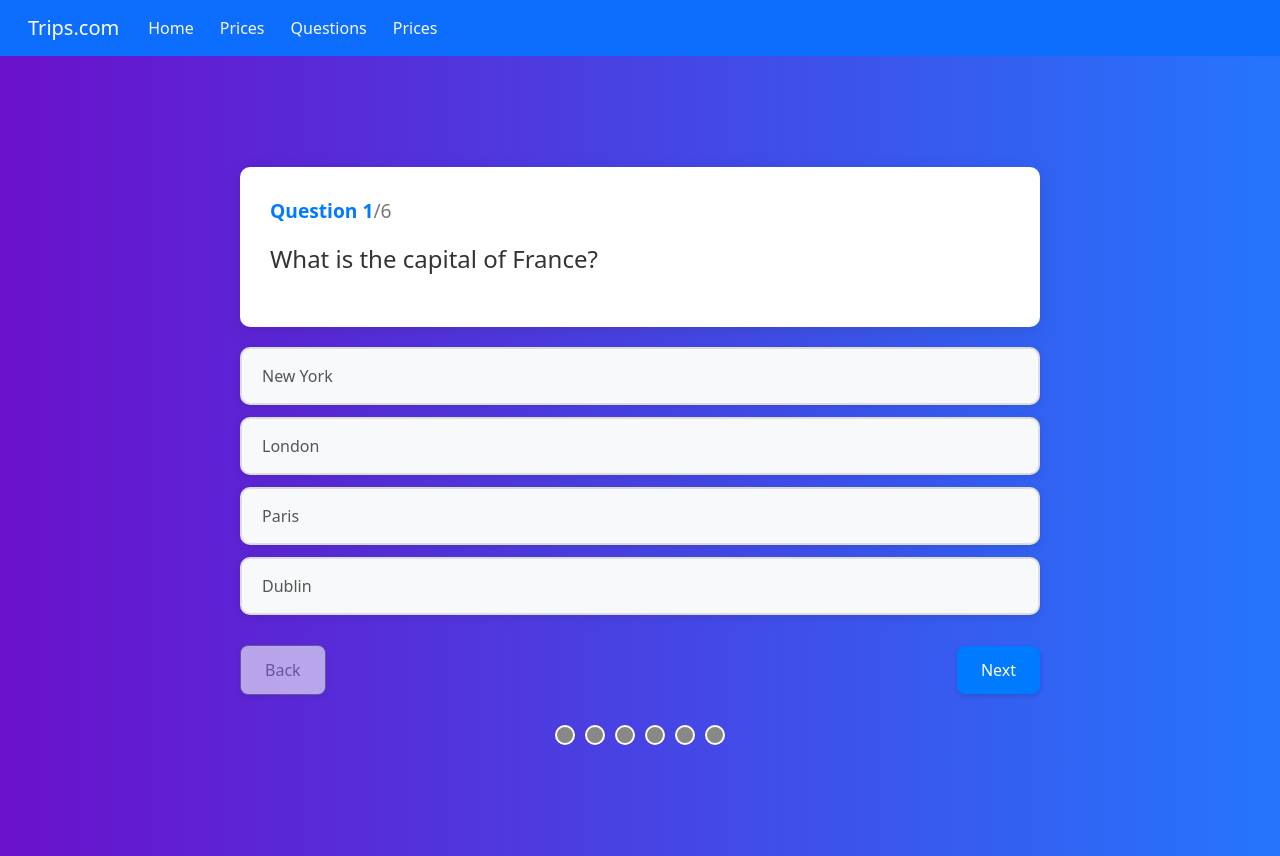
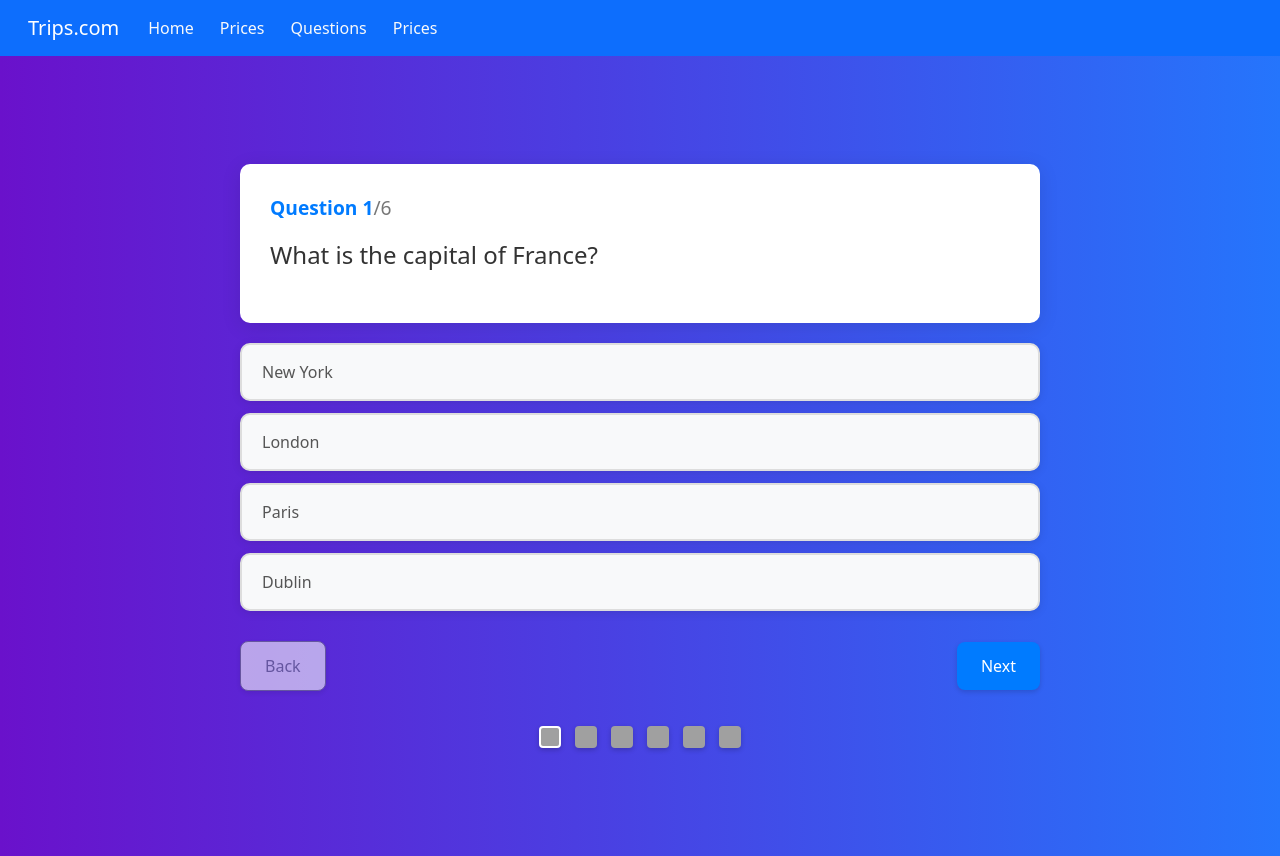
Before and after one commit to SanskarSontakke/test-react, a React (Create React App) app: page /questions in a window 1280 px wide. Built offline with nearby package versions, Linux system fonts and the light colour scheme.

Commit message:
modified:   src/components/questions/questions.css 	modified:   src/components/questions/questions.js

```diff
--- a/src/components/questions/questions.css
+++ b/src/components/questions/questions.css
@@ -93,6 +93,7 @@ body {
   cursor: pointer;
   transition: all 0.3s ease;
   box-shadow: 0 2px 10px rgba(0, 0, 0, 0.1); /* Add a subtle shadow */
+  pointer-events: auto; /* Allow clicking by default */
 }
 
 .answer-button:hover {
@@ -111,6 +112,58 @@ body {
     background-color: #007bff;
     color: white;
     border-color: #0056b3;
+}
+
+/* New styles for correct and incorrect answers */
+.answer-button.correct {
+  background-color: #28a745;
+  color: white;
+  border-color: #1e7e34;
+  pointer-events: none; /* Disable clicking after selection */
+}
+
+.answer-button.incorrect {
+  background-color: #dc3545;
+  color: white;
+  border-color: #bd2130;
+  pointer-events: none; /* Disable clicking after selection */
+}
+
+/* Additional styles for correct and incorrect answers */
+.answer-button.correct-answer {
+  background-color: #4caf50; /* Green color for correct answers */
+  color: white;
+  border-color: #45a049;
+}
+
+.answer-button.incorrect-answer {
+  background-color: #f44336; /* Red color for incorrect answers */
+  color: white;
+  border-color: #d32f2f;
+}
+
+/* Style for disabled buttons */
+.answer-button:disabled {
+  cursor: not-allowed;
+  opacity: 0.8;
+}
+
+/* Ensure selected state is still visible */
+.answer-button.selected:disabled {
+  opacity: 1;
+}
+
+/* Disable hover effects for answered questions */
+.answer-button.correct:hover,
+.answer-button.incorrect:hover {
+  transform: none;
+  background-color: inherit;
+}
+
+/* Disable all answer buttons after selection */
+.answer-section.answered .answer-button {
+  pointer-events: none;
+  opacity: 0.7;
 }
 
 /* Score section styles */
@@ -366,26 +419,41 @@ body {
 .question-progress {
   display: flex;
   justify-content: center;
-  margin-top: 20px;
+  margin-top: 25px;
+  gap: 10px; /* Add spacing between indicators */
 }
 
-.question-progress-circle {
-  width: 20px;
-  height: 20px;
-  border-radius: 50%;
-  margin: 0 5px;
-  border: 2px solid #fff;
+.question-progress-indicator {
+  width: 22px;
+  height: 22px;
+  margin: 0 2px;
   display: inline-block;
+  transition: all 0.3s ease;
+  box-shadow: 0 2px 5px rgba(0, 0, 0, 0.2);
+  position: relative;
+  border-radius: 4px; /* Slightly rounded corners for a modern look */
 }
 
-.question-progress-circle.unanswered {
-  background-color: #888;
+/* More vibrant colors */
+.question-progress-indicator.unanswered {
+  background-color: #a0a0a0; /* Darker gray */
 }
 
-.question-progress-circle.correct {
-  background-color: green;
+.question-progress-indicator.correct {
+  background-color: #00c853; /* Vibrant green */
 }
 
-.question-progress-circle.incorrect {
-  background-color: red;
+.question-progress-indicator.incorrect {
+  background-color: #ff1744; /* Vibrant red */
 }
+
+/* Hover effect */
+.question-progress-indicator:hover {
+  transform: scale(1.15);
+  box-shadow: 0 4px 8px rgba(0, 0, 0, 0.3);
+}
+
+/* Active/current question indicator */
+.question-progress-indicator.active {
+  border: 2px solid white;
+}
--- a/src/components/questions/questions.js
+++ b/src/components/questions/questions.js
@@ -12,6 +12,8 @@ function Questions() {
   const [selectedAnswers, setSelectedAnswers] = useState({}); // Track selected answers for each question
   const [showSubmit, setShowSubmit] = useState(false); // State to show submit screen
   const [answerCorrectness, setAnswerCorrectness] = useState(Array(quizQuestions.length).fill(null)); // null: unanswered, true: correct, false: incorrect
+  const [questionFeedback, setQuestionFeedback] = useState(Array(quizQuestions.length).fill(false)); // Track feedback visibility for each question
+  const [questionLocked, setQuestionLocked] = useState(Array(quizQuestions.length).fill(false)); // Track if each question is locked
 
   useEffect(() => {
     // Simulate loading questions from an API
@@ -22,6 +24,16 @@ function Questions() {
   }, []);
 
   const handleAnswerOptionClick = (isCorrect, answerText) => {
+    // If the question is already locked, don't allow changing the answer
+    if (questionLocked[currentQuestion]) {
+      return;
+    }
+
+    // Lock the current question
+    const updatedQuestionLocked = [...questionLocked];
+    updatedQuestionLocked[currentQuestion] = true;
+    setQuestionLocked(updatedQuestionLocked);
+
     setSelectedAnswers(prevAnswers => ({
       ...prevAnswers,
       [currentQuestion]: answerText, // Store the selected answer for the current question
@@ -34,6 +46,13 @@ function Questions() {
     if (isCorrect) {
       setScore(score + 1);
     }
+
+    // Show feedback after 0.5 seconds and store it for this question
+    setTimeout(() => {
+      const updatedQuestionFeedback = [...questionFeedback];
+      updatedQuestionFeedback[currentQuestion] = true;
+      setQuestionFeedback(updatedQuestionFeedback);
+    }, 500);
   };
 
   const handleNextQuestion = () => {
@@ -57,6 +76,19 @@ function Questions() {
     setShowScore(true);
   };
 
+  // Add the getProgressIndicatorClass function here
+  const getProgressIndicatorClass = (index) => {
+    const baseClass = 'question-progress-indicator';
+
+    if (answerCorrectness[index] === null) {
+      return `${baseClass} unanswered`;
+    } else if (answerCorrectness[index]) {
+      return `${baseClass} correct`;
+    } else {
+      return `${baseClass} incorrect`;
+    }
+  };
+
   const resetQuiz = () => {
     setCurrentQuestion(0);
     setScore(0);
@@ -64,6 +96,8 @@ function Questions() {
     setSelectedAnswers({}); // Clear all selected answers
     setShowSubmit(false); // Hide submit screen on reset
     setAnswerCorrectness(Array(quizQuestions.length).fill(null)); // Reset answer correctness
+    setQuestionLocked(Array(quizQuestions.length).fill(false)); // Reset question locks
+    setQuestionFeedback(Array(quizQuestions.length).fill(false)); // Reset question feedback
   };
 
   if (loading) {
@@ -75,6 +109,9 @@ function Questions() {
   }
 
   const selectedAnswer = selectedAnswers[currentQuestion]; // Get the selected answer for the current question
+  const isCurrentQuestionAnswered = questionLocked[currentQuestion];
+  const isCurrentAnswerCorrect = answerCorrectness[currentQuestion];
+  const showCurrentFeedback = questionFeedback[currentQuestion];
 
   return (
     <div className="questions-container">
@@ -100,15 +137,28 @@ function Questions() {
             <div className="question-text">{questions[currentQuestion].questionText}</div>
           </div>
           <div className="answer-section">
-            {questions[currentQuestion].answerOptions.map((answerOption, index) => (
+            {questions[currentQuestion].answerOptions.map((answerOption, index) => {
+              // Determine if this option should be highlighted as the correct answer
+              const isCorrectAnswer = answerOption.isCorrect;
+              const shouldShowCorrectAnswer = showCurrentFeedback && !isCurrentAnswerCorrect && isCorrectAnswer;
+
+              return (
                 <button
                   key={index}
-                className={`answer-button ${selectedAnswer === answerOption.answerText ? 'selected' : ''}`}
+                  className={`answer-button
+                    ${selectedAnswer === answerOption.answerText ? 'selected' : ''}
+                    ${showCurrentFeedback && selectedAnswer === answerOption.answerText
+                      ? (answerOption.isCorrect ? 'correct-answer' : 'incorrect-answer')
+                      : ''}
+                    ${shouldShowCorrectAnswer ? 'correct-answer' : ''}
+                  `}
                   onClick={() => handleAnswerOptionClick(answerOption.isCorrect, answerOption.answerText)}
+                  disabled={isCurrentQuestionAnswered}
                 >
                   {answerOption.answerText}
                 </button>
-            ))}
+              );
+            })}
           </div>
           <div className="navigation">
             <button className="back-button" onClick={handleBackQuestion} disabled={currentQuestion === 0}>
@@ -122,13 +172,12 @@ function Questions() {
             {questions.map((question, index) => (
               <span
                 key={index}
-                className={`question-progress-circle ${
-                  answerCorrectness[index] === null
-                    ? 'unanswered'
-                    : answerCorrectness[index]
-                    ? 'correct'
-                    : 'incorrect'
-                }`}
+                className={getProgressIndicatorClass(index)}
+                onClick={() => setCurrentQuestion(index)}
+                style={{
+                  cursor: 'pointer',
+                  border: currentQuestion === index ? '2px solid white' : 'none'
+                }}
               ></span>
             ))}
           </div>
```
Lines whose indentation alone changed are shown as unchanged.
